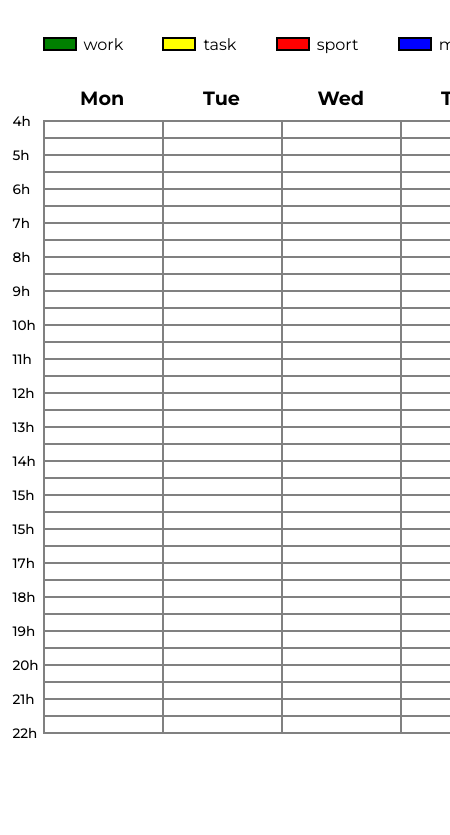
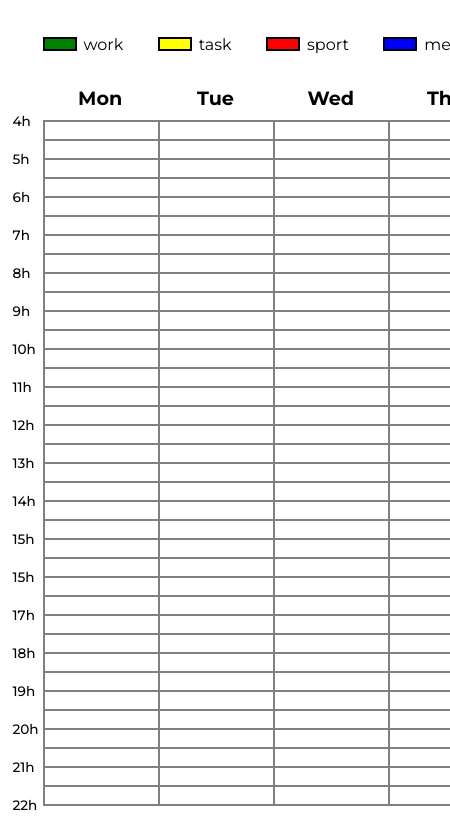
Before and after one commit to Adonat74/scheduler, an Electron app: page renderer/index.html in a window 300 px wide. Shown: the part 63-898 px from the top of the page, 450 px wide, since content can reach past the window. Before the commit the page ends 844 px from the top, so only its background shows below. Drawn offline with Linux system fonts and the light colour scheme.

Commit message:
fixed the grid css

```diff
--- a/renderer/css/style.css
+++ b/renderer/css/style.css
@@ -68,7 +68,7 @@ body {
 .hours > p {
     font-weight: 500;
     font-size: 0.85rem;
-    height: 34px;
+    height: 38px;
     margin: 0;
     text-justify: center;
 }
@@ -83,13 +83,14 @@ body {
 
 .grid-container {
     display: grid;
-    grid-template-columns: auto auto auto auto auto auto;
+    grid-template-columns: 115px 115px 115px 115px 115px 115px;
     border: 1px solid gray;
+    height: 684px;
+    width: 690px;
 }
 
 #grid-element {
     border: 1px solid gray;
-    height: 13px;
     text-align: center;
     max-width: 113px;
     cursor: pointer;
@@ -110,7 +111,4 @@ body {
         width: auto;
     }
 
-    .grid-container {
-        grid-template-columns: 115px 115px 115px 115px 115px 115px;
-    }
 }
```
